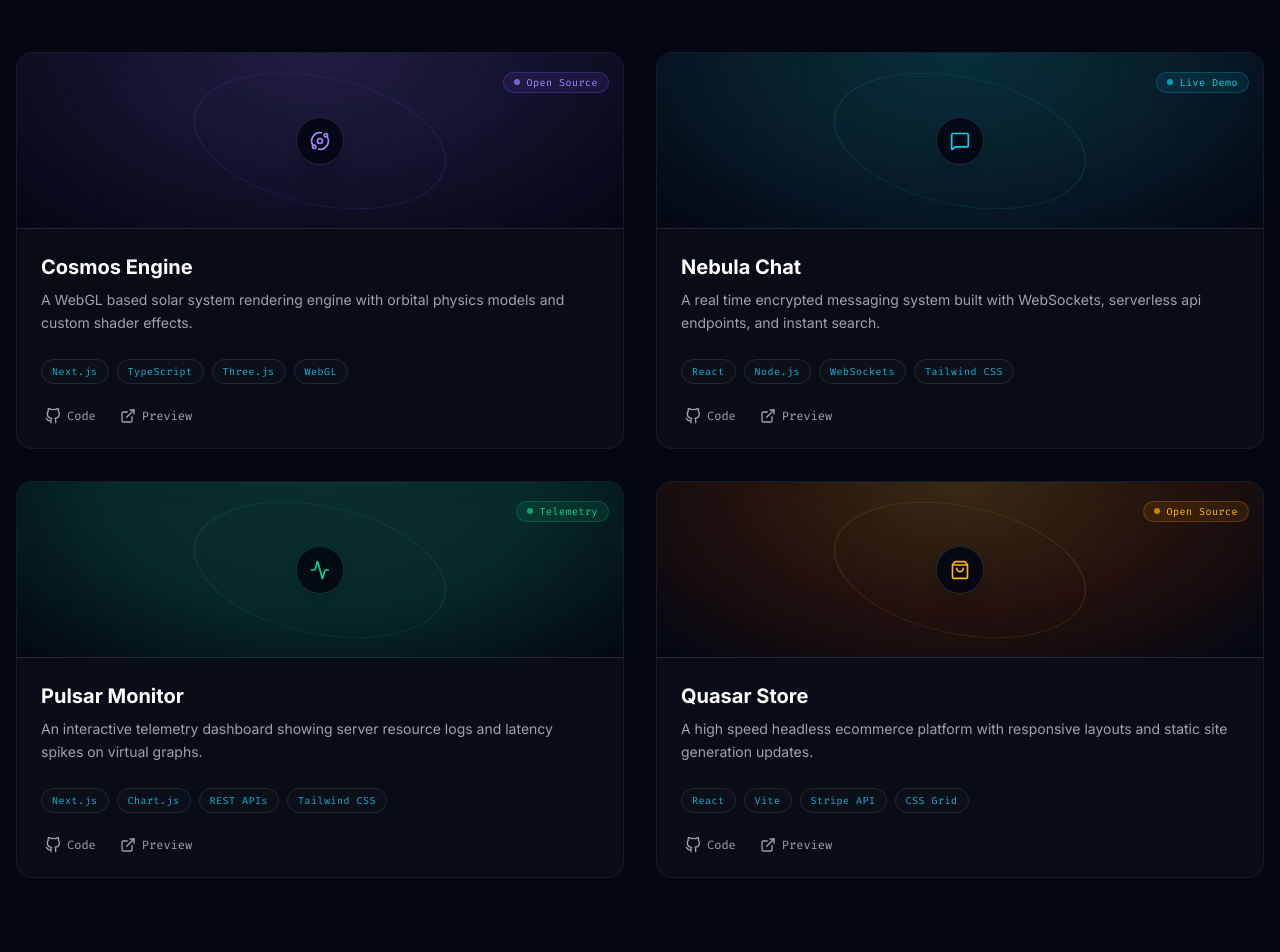
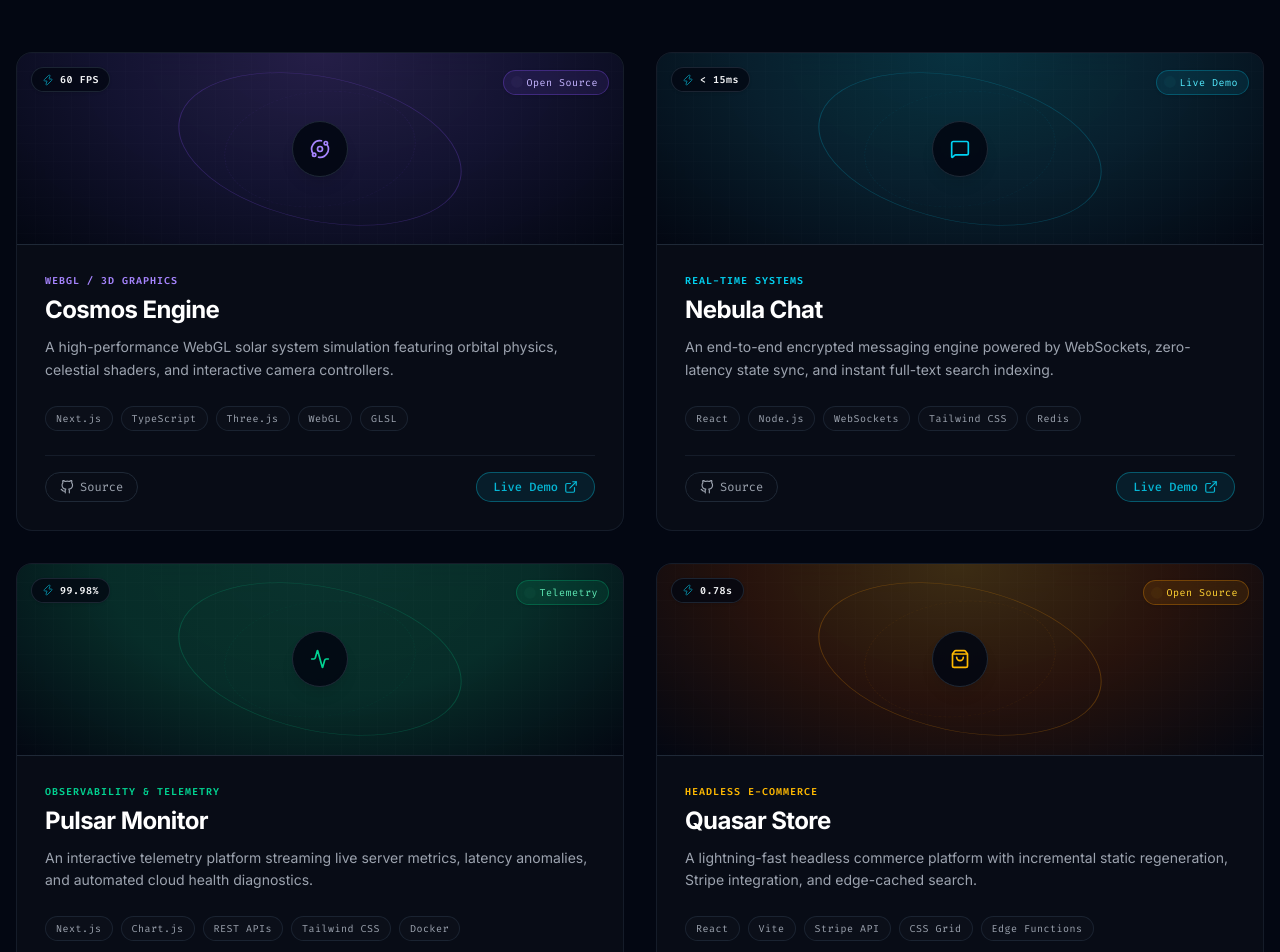
Before and after one commit to KaRtIk6969-meow/portfolio, a Next.js app: page / in a window 1280 px wide. Shown: the part 980-1932 px from the top of the page. Built offline with nearby package versions, Linux system fonts and the light colour scheme.

Commit message:
visual changes

```diff
--- a/src/app/globals.css
+++ b/src/app/globals.css
@@ -85,7 +85,6 @@ body {
   transition: transform 0.3s cubic-bezier(0.16, 1, 0.3, 1),
               border-color 0.3s cubic-bezier(0.16, 1, 0.3, 1),
               box-shadow 0.3s cubic-bezier(0.16, 1, 0.3, 1);
-  will-change: transform, border-color, box-shadow;
 }
 
 .glow-hover:hover {
--- a/src/features/about/ui/About.tsx
+++ b/src/features/about/ui/About.tsx
@@ -96,7 +96,6 @@ export default function About() {
               delay: index * 0.1,
             }}
             className="relative pl-6 sm:pl-8 pb-8 sm:pb-12 last:pb-0"
-            style={{ willChange: "transform, opacity" }}
           >
             {/* Timeline node icon circles */}
             <div className="absolute -left-4 top-1.5 w-8 h-8 rounded-full bg-surface-main border border-border-line flex items-center justify-center shadow-lg z-10">
--- a/src/features/hero/ui/Hero.tsx
+++ b/src/features/hero/ui/Hero.tsx
@@ -63,7 +63,6 @@ export default function Hero() {
                     delay: 0.25 + (wordIndex * 7 + charIndex) * 0.04,
                   }}
                   className="inline-block"
-                  style={{ willChange: "transform, opacity" }}
                 >
                   {char}
                 </motion.span>
--- a/src/features/projects/constants/projects.tsx
+++ b/src/features/projects/constants/projects.tsx
@@ -5,70 +5,102 @@ import { Project } from "../types";
 export const PROJECTS_LIST: Project[] = [
   {
     title: "Cosmos Engine",
-    description: "A WebGL based solar system rendering engine with orbital physics models and custom shader effects.",
-    tags: ["Next.js", "TypeScript", "Three.js", "WebGL"],
-    github: "#",
-    live: "#",
+    category: "WebGL / 3D Graphics",
+    description: "A high-performance WebGL solar system simulation featuring orbital physics, celestial shaders, and interactive camera controllers.",
+    tags: ["Next.js", "TypeScript", "Three.js", "WebGL", "GLSL"],
+    github: "https://github.com/KaRtIk6969-meow/cosmos-engine",
+    live: "https://cosmos-engine.demo.dev",
     icon: <Orbit className="w-5 h-5 text-violet-400" />,
+    metric: {
+      label: "RENDER SPEED",
+      value: "60 FPS",
+    },
     status: {
       label: "Open Source",
     },
     theme: {
-      bannerGradient: "bg-[radial-gradient(ellipse_at_top,rgba(139,92,246,0.2)_0%,rgba(30,27,75,0.45)_50%,#030712_100%)]",
-      ringBorder: "border-violet-500/20 group-hover:border-violet-400/50",
-      iconBorderHover: "group-hover:border-violet-400 group-hover:shadow-[0_0_15px_rgba(139,92,246,0.3)]",
-      badgeClass: "bg-violet-500/10 text-violet-400 border-violet-500/25",
+      bannerGradient: "bg-[radial-gradient(ellipse_at_top,rgba(139,92,246,0.22)_0%,rgba(30,27,75,0.5)_50%,#030712_100%)]",
+      ringBorder: "border-violet-500/25 group-hover:border-violet-400/60",
+      iconBorderHover: "group-hover:border-violet-400 group-hover:shadow-[0_0_20px_rgba(139,92,246,0.4)]",
+      badgeClass: "bg-violet-500/10 text-violet-300 border-violet-500/30",
+      glowShadow: "group-hover:shadow-[0_0_35px_rgba(139,92,246,0.18)] group-hover:border-violet-500/40",
+      accentText: "text-violet-400",
+      tagClass: "hover:border-violet-400/40 hover:text-violet-300",
     },
   },
   {
     title: "Nebula Chat",
-    description: "A real time encrypted messaging system built with WebSockets, serverless api endpoints, and instant search.",
-    tags: ["React", "Node.js", "WebSockets", "Tailwind CSS"],
-    github: "#",
-    live: "#",
+    category: "Real-Time Systems",
+    description: "An end-to-end encrypted messaging engine powered by WebSockets, zero-latency state sync, and instant full-text search indexing.",
+    tags: ["React", "Node.js", "WebSockets", "Tailwind CSS", "Redis"],
+    github: "https://github.com/KaRtIk6969-meow/nebula-chat",
+    live: "https://nebula-chat.demo.dev",
     icon: <MessageSquare className="w-5 h-5 text-cyan-400" />,
+    metric: {
+      label: "ROUNDTRIP",
+      value: "< 15ms",
+    },
     status: {
       label: "Live Demo",
     },
     theme: {
-      bannerGradient: "bg-[radial-gradient(ellipse_at_top,rgba(6,182,212,0.2)_0%,rgba(8,51,68,0.45)_50%,#030712_100%)]",
-      ringBorder: "border-cyan-500/20 group-hover:border-cyan-400/50",
-      iconBorderHover: "group-hover:border-cyan-400 group-hover:shadow-[0_0_15px_rgba(6,182,212,0.3)]",
-      badgeClass: "bg-cyan-500/10 text-cyan-400 border-cyan-500/25",
+      bannerGradient: "bg-[radial-gradient(ellipse_at_top,rgba(6,182,212,0.22)_0%,rgba(8,51,68,0.5)_50%,#030712_100%)]",
+      ringBorder: "border-cyan-500/25 group-hover:border-cyan-400/60",
+      iconBorderHover: "group-hover:border-cyan-400 group-hover:shadow-[0_0_20px_rgba(6,182,212,0.4)]",
+      badgeClass: "bg-cyan-500/10 text-cyan-300 border-cyan-500/30",
+      glowShadow: "group-hover:shadow-[0_0_35px_rgba(6,182,212,0.18)] group-hover:border-cyan-500/40",
+      accentText: "text-cyan-400",
+      tagClass: "hover:border-cyan-400/40 hover:text-cyan-300",
     },
   },
   {
     title: "Pulsar Monitor",
-    description: "An interactive telemetry dashboard showing server resource logs and latency spikes on virtual graphs.",
-    tags: ["Next.js", "Chart.js", "REST APIs", "Tailwind CSS"],
-    github: "#",
-    live: "#",
+    category: "Observability & Telemetry",
+    description: "An interactive telemetry platform streaming live server metrics, latency anomalies, and automated cloud health diagnostics.",
+    tags: ["Next.js", "Chart.js", "REST APIs", "Tailwind CSS", "Docker"],
+    github: "https://github.com/KaRtIk6969-meow/pulsar-monitor",
+    live: "https://pulsar-monitor.demo.dev",
     icon: <Activity className="w-5 h-5 text-emerald-400" />,
+    metric: {
+      label: "SYSTEM UPTIME",
+      value: "99.98%",
+    },
     status: {
       label: "Telemetry",
     },
     theme: {
-      bannerGradient: "bg-[radial-gradient(ellipse_at_top,rgba(16,185,129,0.2)_0%,rgba(6,78,59,0.45)_50%,#030712_100%)]",
-      ringBorder: "border-emerald-500/20 group-hover:border-emerald-400/50",
-      iconBorderHover: "group-hover:border-emerald-400 group-hover:shadow-[0_0_15px_rgba(16,185,129,0.3)]",
-      badgeClass: "bg-emerald-500/10 text-emerald-400 border-emerald-500/25",
+      bannerGradient: "bg-[radial-gradient(ellipse_at_top,rgba(16,185,129,0.22)_0%,rgba(6,78,59,0.5)_50%,#030712_100%)]",
+      ringBorder: "border-emerald-500/25 group-hover:border-emerald-400/60",
+      iconBorderHover: "group-hover:border-emerald-400 group-hover:shadow-[0_0_20px_rgba(16,185,129,0.4)]",
+      badgeClass: "bg-emerald-500/10 text-emerald-300 border-emerald-500/30",
+      glowShadow: "group-hover:shadow-[0_0_35px_rgba(16,185,129,0.18)] group-hover:border-emerald-500/40",
+      accentText: "text-emerald-400",
+      tagClass: "hover:border-emerald-400/40 hover:text-emerald-300",
     },
   },
   {
     title: "Quasar Store",
-    description: "A high speed headless ecommerce platform with responsive layouts and static site generation updates.",
-    tags: ["React", "Vite", "Stripe API", "CSS Grid"],
-    github: "#",
-    live: "#",
+    category: "Headless E-Commerce",
+    description: "A lightning-fast headless commerce platform with incremental static regeneration, Stripe integration, and edge-cached search.",
+    tags: ["React", "Vite", "Stripe API", "CSS Grid", "Edge Functions"],
+    github: "https://github.com/KaRtIk6969-meow/quasar-store",
+    live: "https://quasar-store.demo.dev",
     icon: <ShoppingBag className="w-5 h-5 text-amber-400" />,
+    metric: {
+      label: "LCP METRIC",
+      value: "0.78s",
+    },
     status: {
       label: "Open Source",
     },
     theme: {
-      bannerGradient: "bg-[radial-gradient(ellipse_at_top,rgba(245,158,11,0.2)_0%,rgba(69,26,3,0.45)_50%,#030712_100%)]",
-      ringBorder: "border-amber-500/20 group-hover:border-amber-400/50",
-      iconBorderHover: "group-hover:border-amber-400 group-hover:shadow-[0_0_15px_rgba(245,158,11,0.3)]",
-      badgeClass: "bg-amber-500/10 text-amber-400 border-amber-500/25",
+      bannerGradient: "bg-[radial-gradient(ellipse_at_top,rgba(245,158,11,0.22)_0%,rgba(69,26,3,0.5)_50%,#030712_100%)]",
+      ringBorder: "border-amber-500/25 group-hover:border-amber-400/60",
+      iconBorderHover: "group-hover:border-amber-400 group-hover:shadow-[0_0_20px_rgba(245,158,11,0.4)]",
+      badgeClass: "bg-amber-500/10 text-amber-300 border-amber-500/30",
+      glowShadow: "group-hover:shadow-[0_0_35px_rgba(245,158,11,0.18)] group-hover:border-amber-500/40",
+      accentText: "text-amber-400",
+      tagClass: "hover:border-amber-400/40 hover:text-amber-300",
     },
   },
 ];
--- a/src/features/projects/ui/ProjectCard.tsx
+++ b/src/features/projects/ui/ProjectCard.tsx
@@ -2,7 +2,7 @@
 
 import React from "react";
 import { motion } from "framer-motion";
-import { ExternalLink } from "lucide-react";
+import { ExternalLink, Zap } from "lucide-react";
 import { Project } from "../types";
 
 interface ProjectCardProps {
@@ -11,20 +11,27 @@ interface ProjectCardProps {
 }
 
 export default function ProjectCard({ project, index }: ProjectCardProps) {
-  const { theme, status } = project;
+  const { theme, status, metric } = project;
 
   const bannerGradient =
     theme?.bannerGradient ||
     "bg-[radial-gradient(ellipse_at_top,#1e1b4b_0%,#030712_100%)]";
   const ringBorder =
     theme?.ringBorder ||
-    "border-secondary/15 group-hover:border-secondary/40";
+    "border-secondary/20 group-hover:border-secondary/50";
   const iconBorderHover =
     theme?.iconBorderHover ||
     "group-hover:border-secondary";
   const badgeClass =
     theme?.badgeClass ||
     "bg-secondary/10 text-secondary border-secondary/25";
+  const glowShadow =
+    theme?.glowShadow ||
+    "group-hover:shadow-[0_0_30px_rgba(6,182,212,0.2)] group-hover:border-secondary/40";
+  const accentText =
+    theme?.accentText || "text-secondary";
+  const tagClass =
+    theme?.tagClass || "hover:border-secondary/40 hover:text-white";
 
   return (
     <motion.div
@@ -36,78 +43,100 @@ export default function ProjectCard({ project, index }: ProjectCardProps) {
         ease: [0.16, 1, 0.3, 1],
         delay: index * 0.1,
       }}
-      className="group relative flex flex-col h-full glass-panel rounded-2xl overflow-hidden glow-hover w-full min-w-0"
-      style={{ willChange: "transform, opacity" }}
+      className={`group relative flex flex-col h-full glass-panel rounded-2xl overflow-hidden glow-hover w-full min-w-0 transition-all duration-500 hover:-translate-y-1.5 ${glowShadow}`}
     >
       {/* Background geometric grid layout header banner */}
-      <div className={`h-40 sm:h-44 ${bannerGradient} relative flex items-center justify-center border-b border-border-line overflow-hidden`}>
+      <div className={`h-44 sm:h-48 ${bannerGradient} relative flex items-center justify-center border-b border-border-line overflow-hidden`}>
         {/* Star sparkles background patterns */}
-        <div className="absolute inset-0 opacity-15 bg-[linear-gradient(rgba(255,255,255,0.05)_1px,transparent_1px),linear-gradient(90deg,rgba(255,255,255,0.05)_1px,transparent_1px)] bg-[size:16px_16px] pointer-events-none" />
+        <div className="absolute inset-0 opacity-20 bg-[linear-gradient(rgba(255,255,255,0.06)_1px,transparent_1px),linear-gradient(90deg,rgba(255,255,255,0.06)_1px,transparent_1px)] bg-[size:18px_18px] pointer-events-none" />
 
-        {/* Status Badge configured via data */}
+        {/* Shimmer light sweep on card hover */}
+        <div className="absolute inset-0 -translate-x-full group-hover:translate-x-full transition-transform duration-1000 ease-out bg-gradient-to-r from-transparent via-white/10 to-transparent pointer-events-none z-10" />
+
+        {/* Top-Left: Engineering Metric telemetry chip */}
+        {metric && (
+          <div className="absolute top-3.5 left-3.5 z-20">
+            <span className="inline-flex items-center gap-1.5 px-2.5 py-1 rounded-full text-[10px] font-mono tracking-wider border border-border-line/90 bg-surface-main/80 text-text-secondary backdrop-blur-md shadow-sm">
+              <Zap className="w-3 h-3 text-secondary animate-pulse" />
+              <span className="text-text-primary font-semibold">{metric.value}</span>
+            </span>
+          </div>
+        )}
+
+        {/* Top-Right: Status Badge configured via data */}
         {status && (
           <div className="absolute top-3.5 right-3.5 z-20">
-            <span className={`inline-flex items-center gap-1.5 px-2.5 py-0.5 rounded-full text-[10px] font-mono tracking-wider border backdrop-blur-md ${badgeClass}`}>
-              <span className="w-1.5 h-1.5 rounded-full bg-current animate-pulse" />
+            <span className={`inline-flex items-center gap-1.5 px-2.5 py-1 rounded-full text-[10px] font-mono tracking-wider border backdrop-blur-md shadow-sm ${badgeClass}`}>
+              <span className="w-1.5 h-1.5 rounded-full bg-current animate-ping" />
               {status.label}
             </span>
           </div>
         )}
 
-        {/* Planetary ring background decoration */}
-        <div className={`absolute w-64 h-64 border rounded-full rotate-12 scale-y-50 group-hover:scale-y-75 transition-all duration-700 ease-out pointer-events-none ${ringBorder}`} />
+        {/* Outer Planetary ring decoration */}
+        <div className={`absolute w-72 h-72 border rounded-full rotate-12 scale-y-50 group-hover:rotate-45 group-hover:scale-y-75 group-hover:scale-105 transition-all duration-700 ease-out pointer-events-none ${ringBorder}`} />
 
-        <div className={`w-12 h-12 rounded-full bg-surface-main/90 border border-border-line flex items-center justify-center shadow-lg group-hover:scale-110 ${iconBorderHover} transition-all duration-500 z-10 backdrop-blur-sm`}>
+        {/* Inner concentric ring decoration */}
+        <div className={`absolute w-48 h-48 border border-dashed rounded-full -rotate-6 scale-y-60 opacity-30 group-hover:rotate-12 transition-all duration-700 ease-out pointer-events-none ${ringBorder}`} />
+
+        {/* Central Icon Pod */}
+        <div className={`w-14 h-14 rounded-full bg-surface-main/90 border border-border-line flex items-center justify-center shadow-lg group-hover:scale-110 ${iconBorderHover} transition-all duration-500 z-10 backdrop-blur-md`}>
           {project.icon}
         </div>
       </div>
 
       {/* Project info body content */}
-      <div className="p-5 sm:p-6 flex-1 flex flex-col justify-between">
+      <div className="p-6 sm:p-7 flex-1 flex flex-col justify-between">
         <div>
-          <h3 className="text-lg sm:text-xl font-sans font-bold text-white mb-2 flex items-center gap-2">
+          {/* Eyebrow category tag */}
+          <span className={`text-[10px] font-mono tracking-widest uppercase font-semibold mb-1.5 block ${accentText}`}>
+            {project.category}
+          </span>
+
+          <h3 className="text-xl sm:text-2xl font-sans font-bold text-white mb-2.5 tracking-tight group-hover:text-white transition-colors">
             {project.title}
           </h3>
 
-          <p className="text-sm font-sans text-text-secondary leading-relaxed mb-6">
+          <p className="text-sm font-sans text-text-secondary leading-relaxed mb-6 font-normal">
             {project.description}
           </p>
         </div>
 
         <div>
-          {/* Badges list */}
+          {/* Badges tech list */}
           <div className="flex flex-wrap gap-1.5 sm:gap-2 mb-6">
             {project.tags.map((tag, tagIndex) => (
               <span
                 key={tagIndex}
-                className="text-[10px] font-mono tracking-wider px-2.5 py-1 bg-surface-elevated text-secondary border border-border-line rounded-full"
+                className={`text-[10px] font-mono tracking-wider px-2.5 py-1 bg-surface-elevated text-text-secondary border border-border-line/80 rounded-full transition-colors duration-200 ${tagClass}`}
               >
                 {tag}
               </span>
             ))}
           </div>
 
-          {/* Code link CTAs */}
-          <div className="flex items-center gap-4 text-xs font-mono">
+          {/* Action CTAs */}
+          <div className="flex items-center justify-between pt-4 border-t border-border-line/60">
             <a
               href={project.github}
               target="_blank"
               rel="noopener noreferrer"
-              className="flex items-center gap-1.5 text-text-secondary hover:text-white transition-colors cursor-pointer focus-visible:outline-none focus-visible:ring-1 focus-visible:ring-secondary rounded px-1"
+              className="inline-flex items-center gap-1.5 px-3.5 py-1.5 rounded-full border border-border-line bg-surface-elevated/70 text-text-secondary hover:text-white hover:border-text-secondary/50 hover:bg-surface-hover text-xs font-mono transition-all duration-200 cursor-pointer focus-visible:outline-none focus-visible:ring-2 focus-visible:ring-secondary"
             >
-              <svg viewBox="0 0 24 24" width="16" height="16" stroke="currentColor" strokeWidth="2" fill="none" strokeLinecap="round" strokeLinejoin="round" className="w-4 h-4">
+              <svg viewBox="0 0 24 24" width="14" height="14" stroke="currentColor" strokeWidth="2" fill="none" strokeLinecap="round" strokeLinejoin="round" className="w-3.5 h-3.5">
                 <path d="M9 19c-5 1.5-5-2.5-7-3m14 6v-3.87a3.37 3.37 0 0 0-.94-2.61c3.14-.35 6.44-1.54 6.44-7A5.44 5.44 0 0 0 20 4.77 5.07 5.07 0 0 0 19.91 1S18.73.65 16 2.48a13.38 13.38 0 0 0-7 0C6.27.65 5.09 1 5.09 1A5.07 5.07 0 0 0 5 4.77a5.44 5.44 0 0 0-1.5 3.78c0 5.42 3.3 6.61 6.44 7A3.37 3.37 0 0 0 9 18.13V22"></path>
               </svg>
-              Code
+              <span>Source</span>
             </a>
+
             <a
               href={project.live}
               target="_blank"
               rel="noopener noreferrer"
-              className="flex items-center gap-1.5 text-text-secondary hover:text-white transition-colors cursor-pointer focus-visible:outline-none focus-visible:ring-1 focus-visible:ring-secondary rounded px-1"
+              className={`inline-flex items-center gap-1.5 px-4 py-1.5 rounded-full border border-secondary/40 bg-secondary/10 hover:bg-secondary hover:text-white text-secondary text-xs font-mono font-medium transition-all duration-300 cursor-pointer hover:shadow-glow-cyan active:scale-95 focus-visible:outline-none focus-visible:ring-2 focus-visible:ring-secondary`}
             >
-              <ExternalLink className="w-4 h-4" />
-              Preview
+              <span>Live Demo</span>
+              <ExternalLink className="w-3.5 h-3.5 transition-transform duration-200 group-hover/btn:translate-x-0.5 group-hover/btn:-translate-y-0.5" />
             </a>
           </div>
         </div>
```
Also changed, not shown: src/features/hero/ui/Starfield.tsx (+42 -21 lines), src/features/projects/types/index.ts (+10 -0 lines), src/features/skills/ui/Skills.tsx (+10 -10 lines), src/shared/components/Navbar.tsx (+10 -10 lines), 1 other file (tests, documents, lock files or other folders).
